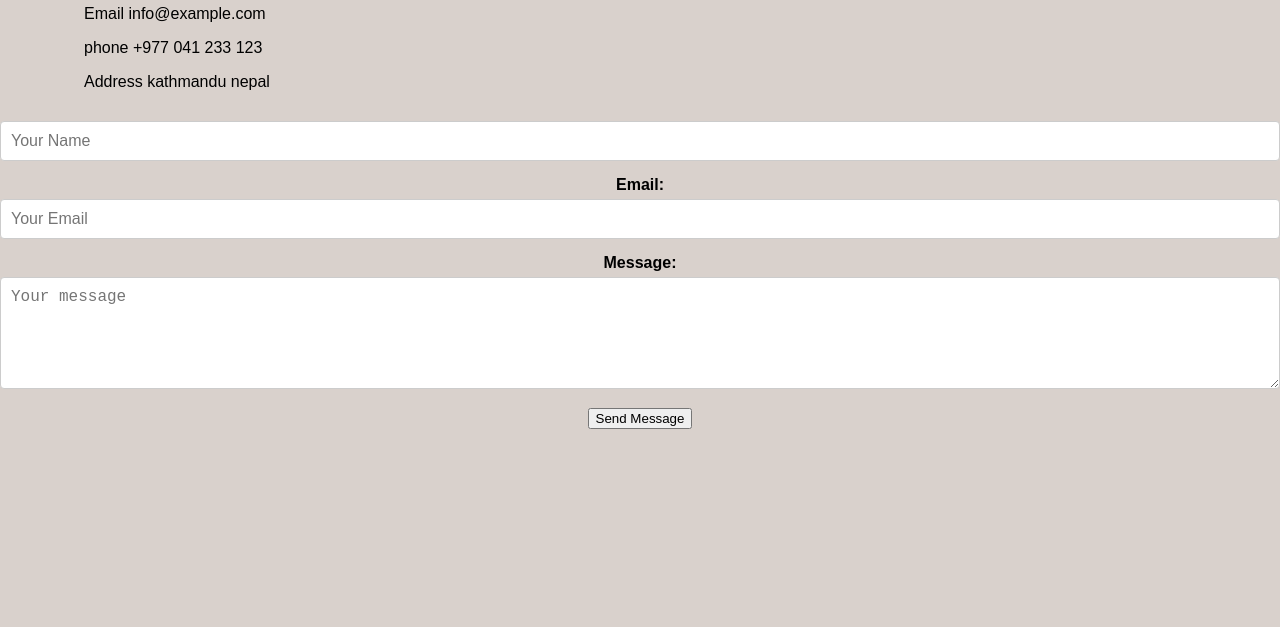
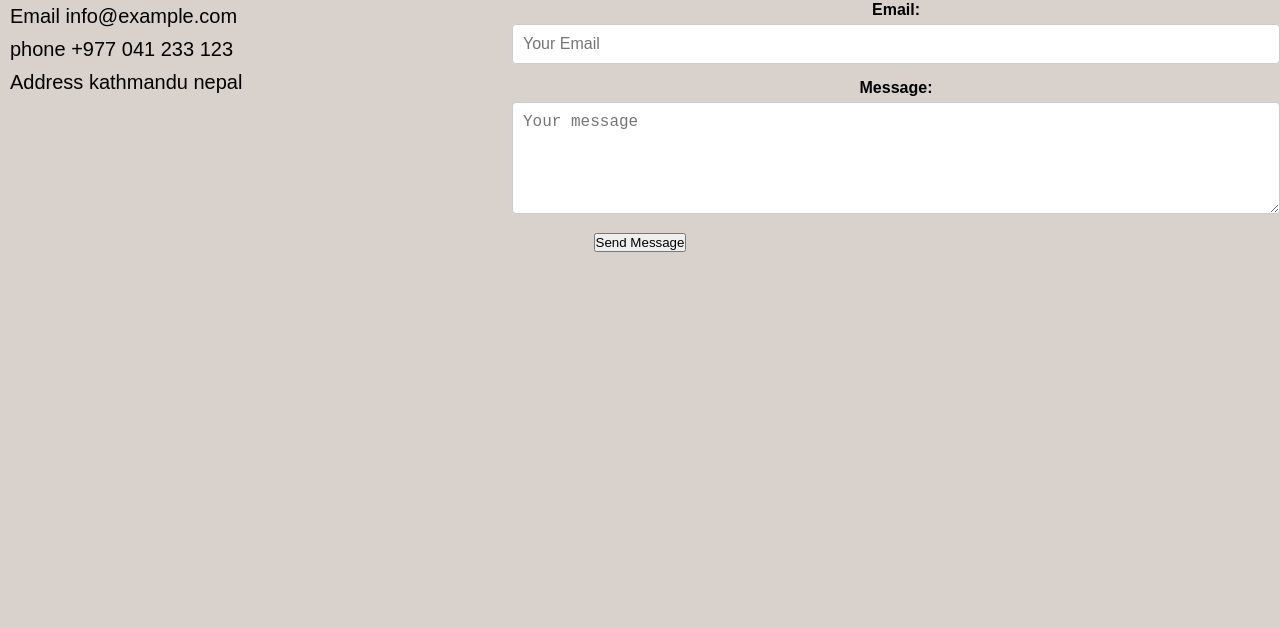
Before and after one commit to AARYA356/Assignment, a plain HTML site: page contact.html in a window 1280 px wide. Shown: the part 173-800 px from the top of the page. Drawn offline with Linux system fonts and the light colour scheme.

Commit message:
files added

```diff
--- a/styles.css
+++ b/styles.css
@@ -90,17 +90,14 @@ nav img {
     padding:5px;
 }
 
-*/body {
-    font-family: Arial, sans-serif;
-    background-color: #d9d1cc;
-    margin: 0;
-    padding: 0;
-    color: black
+
+*{
+    margin: 0px;
+    padding: 0px;
+    font-size: sans-serif;
+    background-color: d9d1cc;
 }
 
-h2, h3, h4, p {
-    color: black/
-}
 
 .contact-page {
     text-align: center;
@@ -112,47 +109,61 @@ h2, h3, h4, p {
     margin-bottom: 20px;
 }
 
-.contact-info, .contact-form {
+.contact-info {
     display: inline-block;
-    vertical-align: top;
-    width: 45%;
+    vertical-align: middle;
     box-sizing: border-box;
-    padding: 20px;
+    padding: 10px;
+    background: d9d1cc
+    margin: 10px;
 }
 
+
 .contact-info {
+    width: 40%;
     text-align: left;
     float: left;
-    margin-left: 5%;
+    font-size: 20px;
+    margin-bottom: 80px;
+    margin-top: 40px;
+
 }
 
 .contact-info h3 {
     font-size: 15px;
     margin-bottom: 10px;
+    text-align: left;
 }
 
 .contact-info p {
     margin-bottom: 10px;
+    text-align: left;
 }
 
 .contact-info a {
-    color: black;
+    color: #000;
     text-decoration: none;
+    text-align: left;
 }
 
 .contact-info a:hover {
     text-decoration: underline;
 }
+.contact-form h4 {
+    text-align: right;
+
+}
+
 
 .contact-form {
+    width: 50%;
     text-align: left;
     float: right;
-    margin-right: 5%;
 }
 
 .contact-form h4 {
     font-size: 15px;
-    margin-bottom: 10px;
+
 }
 
 .form-group {
@@ -166,9 +177,9 @@ label {
 }
 
 input[type="text"],
-input[type="email"],
+input[type="Name"],
 textarea {
-    width: 100%;
+    width: 60%;
     padding: 10px;
     border: 1px solid #ccc;
     border-radius: 4px;
@@ -176,5 +187,67 @@ textarea {
     box-sizing: border-box;
 }
 
+input[type="text"],
+input[type="email"],
+textarea {
+    width: 60%;
+    padding: 10px;
+    border: 1px solid #ccc;
+    border-radius: 4px;
+    font-size: 1rem;
+    box-sizing: border-box;
+}
+
+input[type="text"],
+textarea#message {
+    width: 60%;
+    padding: 10px;
+    border: 1px solid #ccc;
+    border-radius: 4px;
+    font-size: 1rem;
+    box-sizing: border-box;
+}
+
+}
+
 textarea {
     resize: vertical;
+}
+
+footer input[type="submit"] {
+    display: block;
+    width: 40%;
+    margin: 20px auto;
+    padding: 10px;
+    background-color: #000;
+    color: #fff;
+    border: none;
+    border-radius: 4px;
+    font-size: 1rem;
+    cursor: pointer;
+    text-align: center;
+}
+
+footer input[type="submit"]:hover {
+    background-color: #333;
+}
+
+/*
+.clearfix::after {
+    content: "";
+    display: table;
+    clear: both;*/
+}
+
+@media (max-width: 768px) {
+    .contact-info, .contact-form {
+        width: 100%;
+        float: none;
+        margin: 0;
+        padding: 10px;
+    }
+
+    footer input[type="submit"] {
+        width: 70px
+    }
+}
```
